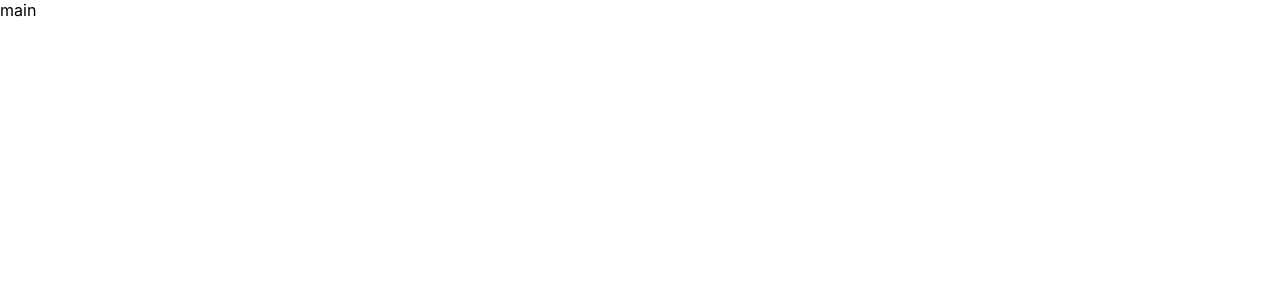
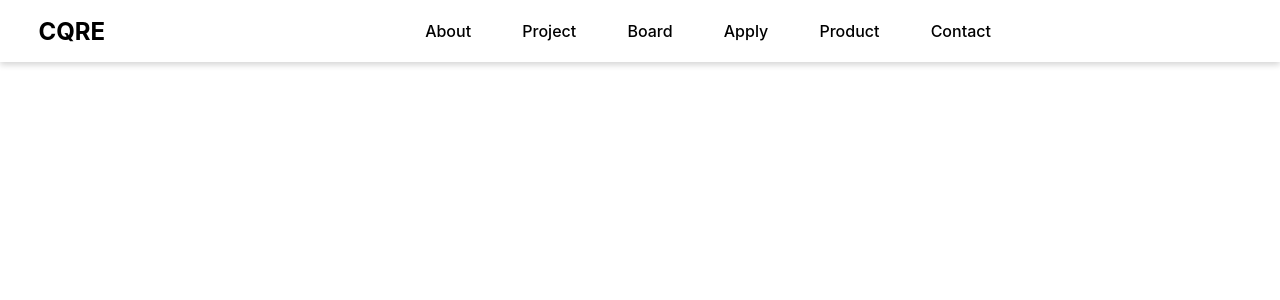
Before and after one commit to Lazyboness/cqre-client, a React (Create React App) app: page / in a window 1280 px wide. Shown: the top 300 px of the page. Built offline with nearby package versions, Linux system fonts and the light colour scheme.

Commit message:
Add Header at Page

```diff
--- a/src/pages/ApplyPage.jsx
+++ b/src/pages/ApplyPage.jsx
@@ -1,5 +1,11 @@
 import React from 'react';
+import Header from '../components/Header';
 
 export default function ApplyPage() {
-  return <div>apply</div>;
+  return (
+    <div>
+      <Header />
+      apply
+    </div>
+  );
 }
--- a/src/pages/BoardPage.jsx
+++ b/src/pages/BoardPage.jsx
@@ -1,5 +1,11 @@
 import React from 'react';
+import Header from '../components/Header';
 
 export default function BoardPage() {
-  return <div>board</div>;
+  return (
+    <div>
+      <Header />
+      board
+    </div>
+  );
 }
--- a/src/pages/ContactPage.jsx
+++ b/src/pages/ContactPage.jsx
@@ -1,5 +1,11 @@
 import React from 'react';
+import Header from '../components/Header';
 
 export default function ContactPage() {
-  return <div>contact</div>;
+  return (
+    <div>
+      <Header />
+      contact
+    </div>
+  );
 }
--- a/src/pages/LoginPage.jsx
+++ b/src/pages/LoginPage.jsx
@@ -1,5 +1,11 @@
 import React from 'react';
+import Header from '../components/Header';
 
 export default function LoginPage() {
-  return <div>login</div>;
+  return (
+    <div>
+      <Header />
+      login
+    </div>
+  );
 }
--- a/src/pages/MainPage.jsx
+++ b/src/pages/MainPage.jsx
@@ -1,5 +1,11 @@
 import React from 'react';
+import Header from '../components/Header';
 
 export default function MainPage() {
-  return <div>main</div>;
+  return (
+    <div>
+      <Header />
+      main
+    </div>
+  );
 }
--- a/src/pages/MyPage.jsx
+++ b/src/pages/MyPage.jsx
@@ -1,5 +1,11 @@
 import React from 'react';
+import Header from '../components/Header';
 
 export default function MyPage() {
-  return <div>mypage</div>;
+  return (
+    <div>
+      <Header />
+      mypage
+    </div>
+  );
 }
--- a/src/pages/ProductPage.jsx
+++ b/src/pages/ProductPage.jsx
@@ -1,5 +1,11 @@
 import React from 'react';
+import Header from '../components/Header';
 
 export default function ProductPage() {
-  return <div>product</div>;
+  return (
+    <div>
+      <Header />
+      product
+    </div>
+  );
 }
--- a/src/pages/ProjectPage.jsx
+++ b/src/pages/ProjectPage.jsx
@@ -1,5 +1,11 @@
 import React from 'react';
+import Header from '../components/Header';
 
 export default function ProjectPage() {
-  return <div>Project</div>;
+  return (
+    <div>
+      <Header />
+      Project
+    </div>
+  );
 }
--- a/src/pages/RegisterPage.jsx
+++ b/src/pages/RegisterPage.jsx
@@ -1,5 +1,11 @@
 import React from 'react';
+import Header from '../components/Header';
 
 export default function RegisterPage() {
-  return <div>register</div>;
+  return (
+    <div>
+      <Header />
+      register
+    </div>
+  );
 }
```
